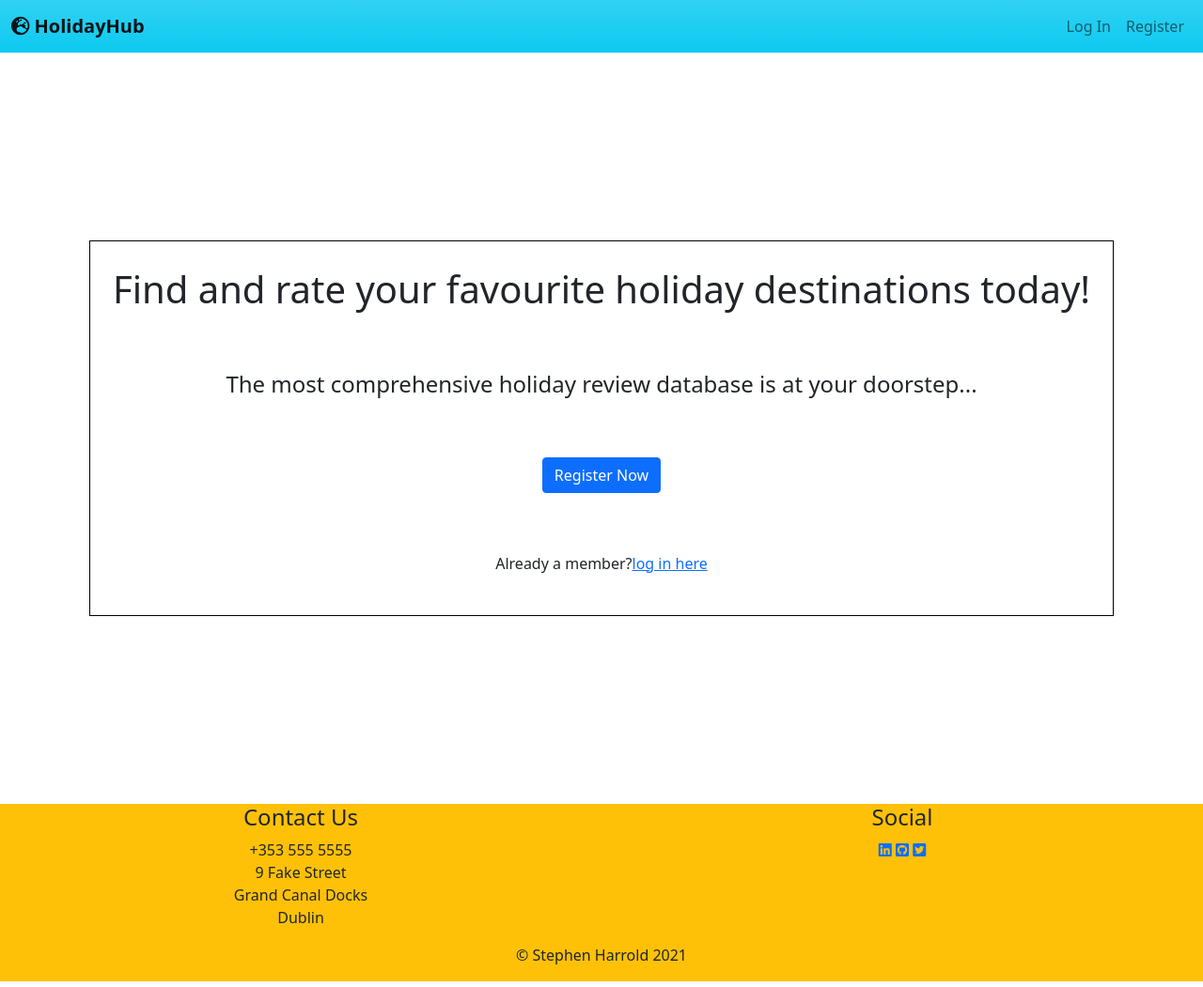
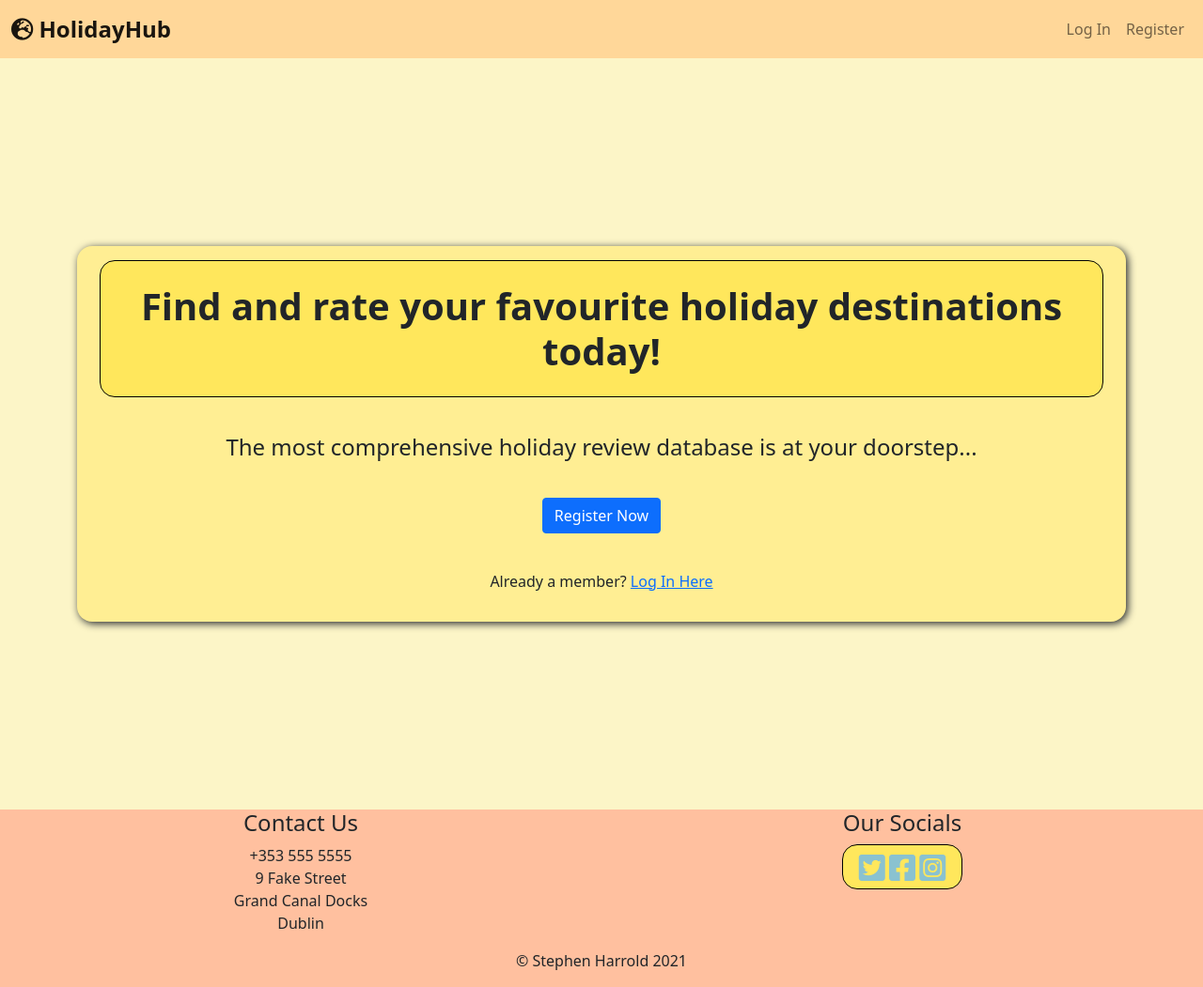
Before and after one commit to steharr/ms3-holiday-review, a Flask app: page / in a window 1280 px wide. Shown: the whole page at 94% size. Run offline with Flask 2, Linux system fonts and the light colour scheme; some libraries are stand-ins or nearby versions.

Commit message:
add custom stylings

```diff
--- a/static/css/style.css
+++ b/static/css/style.css
@@ -1,3 +1,36 @@
+body {
+    background-color: #FCF5C7;
+}
+.navbar{
+    font-size: 1rem;
+    background-color: #FFD799;
+}
+.navbar-brand{
+    font-size: 1.5rem;
+}
+.panel-site{
+    background-color: #FFEE93;
+    border-radius: 1rem;
+    box-shadow: .125rem .125rem .5rem;
+}
+.panel-inner{
+    background-color: #FFE75C;
+    border: .05rem solid #000;
+    border-radius: 1rem;
+    text-align: center;
+}
+.footer{
+    background-color: #FFC09F;
+}
+.panel-socials{
+    display: inline-block;
+    height: 3rem;
+    width: 8rem;
+}
+.socials{
+    color: #8AC2D0;
+    font-size: 2rem;
+}
 .img-profile{
     width:12rem;
 }
--- a/templates/base.html
+++ b/templates/base.html
@@ -19,7 +19,7 @@
 </head>
 
 <body>
-    <nav class="navbar navbar-expand-lg navbar-light bg-info bg-gradient">
+    <nav class="navbar navbar-expand-lg navbar-light">
         <div class="container-fluid">
             <a class="navbar-brand fw-bold" href="{{ url_for('landing') }}"><i class="fas fa-globe-europe"></i>
                 HolidayHub</a>
@@ -33,6 +33,13 @@
                     {% if session.user %}
                     <li class="nav-item disabled">
                         <a class="nav-link" href="{{ url_for('profile', username=session.user) }}">Profile</a>
+                    </li>
+                    <li class="nav-item disabled">
+                        <a class="nav-link" href="{{ url_for('write_review') }}">Write New
+                            Review</a>
+                    </li>
+                    <li class="nav-item disabled">
+                        <a class="nav-link" href="{{ url_for('charts') }}">View Charts</a>
                     </li>
                     <li class="nav-item disabled">
                         <a class="nav-link" href="{{ url_for('logout') }}">Logout</a>
@@ -58,7 +65,7 @@
 
     <!-- Footer -->
     <footer class="footer">
-        <div class="container-fluid bg-warning">
+        <div class="container-fluid">
             <div class="row justify-content-center text-center">
                 <div class="col-md-6">
                     <h4>
@@ -76,15 +83,15 @@
                 </div>
                 <div class="col-md-6">
                     <h4>
-                        Social
+                        Our Socials
                     </h4>
-                    <p>
-                        <a href="https://www.linkedin.com/in/stephen-harrold-338235173/" target="_blank"
-                            rel="noopener"><i class="fab fa-linkedin"></i></a>
-                        <a href="https://github.com/steharr" target="_blank" rel="noopener"><i
-                                class="fab fa-github-square"></i></a>
-                        <a href="https://twitter.com/" target="_blank" rel="noopener"><i
+                    <p class="mx-auto panel-socials panel-inner">
+                        <a class="socials" href="https://twitter.com/" target="_blank" rel="noopener"><i
                                 class="fab fa-twitter-square"></i></a>
+                        <a class="socials" href="https://facebook.com/" target="_blank" rel="noopener"><i
+                                class="fab fa-facebook-square"></i></a>
+                        <a class="socials" href="https://instagram.com/" target="_blank" rel="noopener"><i
+                                class="fab fa-instagram-square"></i></a>
                     </p>
                 </div>
             </div>
--- a/templates/charts.html
+++ b/templates/charts.html
@@ -14,7 +14,7 @@
         <div class="carousel-inner">
             <div class="carousel-item active">
                 <h2 class="text-center">Top Overall Rated Countries</h2>
-                <div class="w-75 mx-auto">
+                <div class="mx-auto">
                     <ol class="list-group list-group-numbered">
 
                         {% for item in avg_ratings %}
@@ -40,7 +40,7 @@
             </div>
             <div class="carousel-item">
                 <h2 class="text-center">Best Locations for Food</h2>
-                <div class="w-75 mx-auto">
+                <div class="mx-auto">
                     <ol class="list-group list-group-numbered">
                         {% for item in avg_ratings_food %}
                         <li class="list-group-item d-flex justify-content-between align-items-start">
@@ -65,7 +65,7 @@
             </div>
             <div class="carousel-item">
                 <h2 class="text-center">Cheapest Locations</h2>
-                <div class="w-75 mx-auto">
+                <div class="mx-auto">
                     <ol class="list-group list-group-numbered">
                         {% for item in avg_costs %}
                         <li class="list-group-item d-flex justify-content-between align-items-start">
--- a/templates/index.html
+++ b/templates/index.html
@@ -3,11 +3,12 @@
 
 <div class="d-flex align-items-center vh-100">
     <div
-        class="d-flex flex-column justify-content-around align-items-center h-50 px-4 call-to-action black-outline mx-auto">
-        <h1>Find and rate your favourite holiday destinations today!</h1>
+        class="d-flex flex-column justify-content-around align-items-center h-50 px-4 call-to-action panel-site mx-auto">
+        <h1 class="p-4 panel-inner"> <strong>Find and rate your favourite holiday destinations today!</strong>
+        </h1>
         <h4 class="d-none d-md-block">The most comprehensive holiday review database is at your doorstep...</h4>
         <a class="btn btn-primary mb-2" href="{{ url_for('register') }}">Register Now</a>
-        <p>Already a member?<a href="{{ url_for('login') }}">log in here</a></p>
+        <p>Already a member? <a href="{{ url_for('login') }}">Log In Here</a></p>
     </div>
 </div>
 
--- a/templates/read_review.html
+++ b/templates/read_review.html
@@ -78,6 +78,10 @@
                 <a class="btn btn-primary" href="{{url_for('profile', username=review.username)}}">
                     Go Back to Profile
                 </a>
+                {% elif "reviews" in prev_url %}
+                <a class="btn btn-primary" href="{{url_for('charts')}}">
+                    Go Back to Charts
+                </a>
                 {% endif %}
             </div>
         </div>
```
